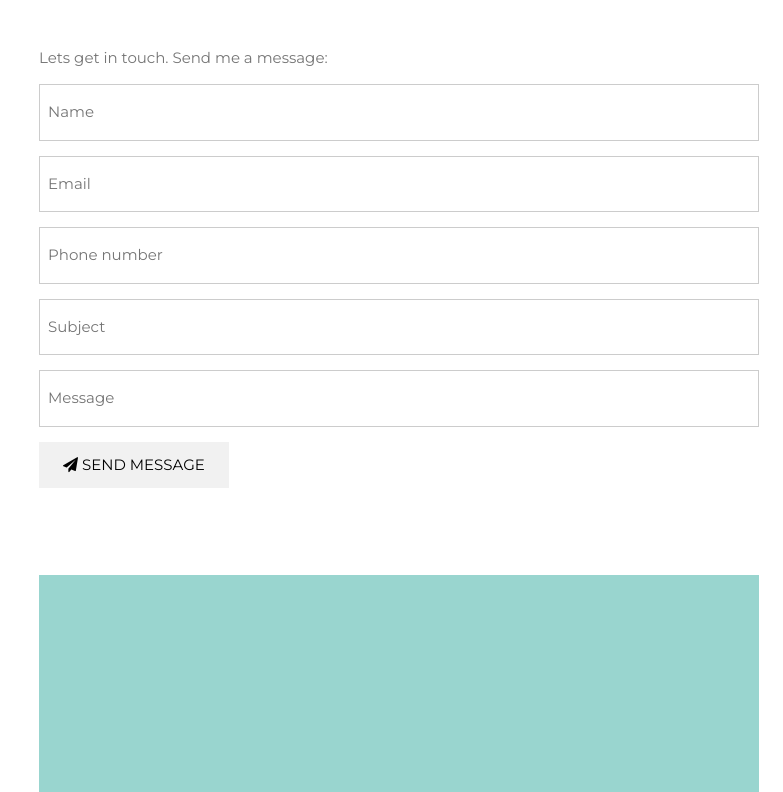
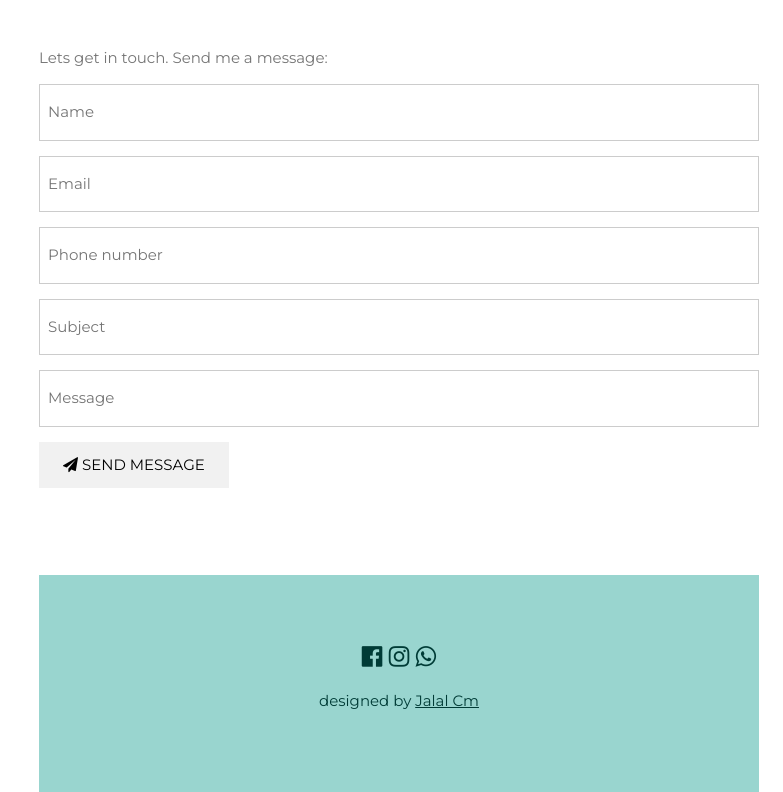
Before and after one commit to cmahmed/mywebsite, a plain HTML site: page index.html in a window 1280 px wide. Shown: the part 4289-5081 px from the top of the page, without its empty margins (497-1280 px from the left). Drawn offline with nearby package versions, Linux system fonts and the light colour scheme.

Commit message:
Update index.html

```diff
--- a/index.html
+++ b/index.html
@@ -222,7 +222,7 @@ body, h1,h2,h3,h4,h5,h6 {font-family: "Montserrat", sans-serif}
 
   <!-- Footer -->
 
-  <footer class="w3-container w3-padding-64 w3-white w3-text-white w3-center w3-opacity w3-xlarge" style="margin:-24px">
+  <footer class="w3-container w3-padding-64 w3-white  w3-center w3-opacity w3-xlarge" style="margin:-24px">
     <a target="_blank" href="https://www.facebook.com/muhammed.xipz"><i class="fa fa-facebook-official w3-hover-opacity"></i></a>
        <a target="_blank" href="https://www.instagram.com/__cm__a_h_m_e_d_/"> <i class="fa fa-instagram w3-hover-opacity"></i></a>
        <a target="_blank"  href="https://wa.me/9747625267"><i class="fa fa-whatsapp w3-hover-opacity"></i></a>
```
